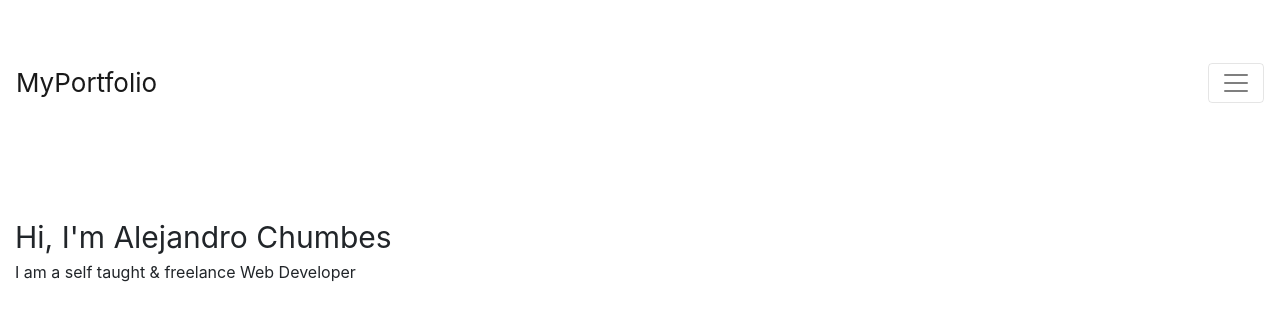
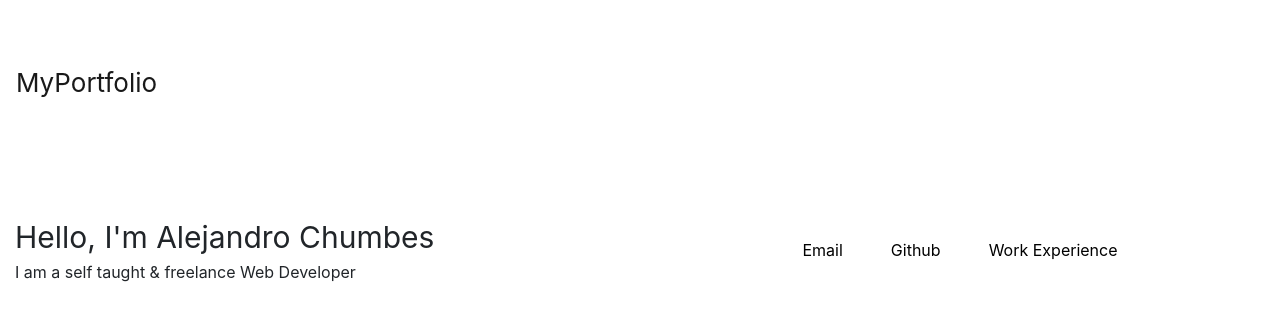
Before and after one commit to AleChumbes/portfolio, a plain HTML site: page index.html in a window 1280 px wide. Drawn offline with nearby package versions, Linux system fonts and the light colour scheme.

Commit message:
styled and added links

```diff
--- a/index.html
+++ b/index.html
@@ -12,19 +12,19 @@
     <header>
         <nav class="navbar navbar-light container">
             <a class="navbar-brand" href="#">MyPortfolio</a>
-            <button class="navbar-toggler" type="button" data-toggle="collapse" data-target="#navbarNavDropdown" aria-controls="navbarNavDropdown" aria-expanded="false" aria-label="Toggle navigation">
+            <button class="navbar-toggler navbar-expand d-md-none" type="button" data-toggle="collapse" data-target="#navbarNavDropdown" aria-controls="navbarNavDropdown" aria-expanded="false" aria-label="Toggle navigation">
               <span class="navbar-toggler-icon"></span>
             </button>
             <div class="collapse navbar-collapse" id="navbarNavDropdown">
               <ul class="navbar-nav align-items-center">
                 <li class="nav-item">
-                  <a class="nav-link" href="#">Home <span class="sr-only">(current)</span></a>
+                  <a class="nav-link" href="#">Email <span class="sr-only">(current)</span></a>
                 </li>
                 <li class="nav-item">
-                  <a class="nav-link" href="#">About me</a>
+                  <a class="nav-link" href="#">Github</a>
                 </li>
                 <li class="nav-item">
-                  <a class="nav-link" href="#">Contact</a>
+                  <a class="nav-link" href="#">Work Experience</a>
                 </li>
               </ul>
             </div>
@@ -35,9 +35,24 @@
 
     <div class="container hero">
       <div class="row">
-        <div class="col-6">
-          <p><span class="intro">Hi, I'm Alejandro Chumbes</span><br>
+        <div class="col-12 col-md-6">
+          <p><span class="intro">Hello, I'm Alejandro Chumbes</span><br>
           <span class="profession">I am a self taught & freelance Web Developer</span></p>
+        </div>
+        <div class="col-6 d-flex align-items-center justify-content-center">
+          <ul class="work-links list-inline">
+            <!-- learned how to make a button trigger an email with js  -->
+            <li class="list-inline-item personal-link"><a href="#" onclick="sendEmail()">Email</a></li>
+            <script>
+              function sendEmail () {
+              var email = "mailto:Chumbesale@gmail.com";
+              window.location.href = email;
+              }
+            </script>
+            <li class="list-inline-item personal-link"><a href="https://github.com/AleChumbes?tab=repositories">Github</a></li>
+            <!-- add some work experience here when I have more of it -->
+            <li class="list-inline-item personal-link"><a href="#">Work Experience</a></li>
+          </ul>
         </div>
       </div>
     </div>
--- a/style.css
+++ b/style.css
@@ -29,3 +29,26 @@ nav {
     font-size: 30px;
     font-weight: 400;
 }
+
+/* personal links */
+
+.work-links {
+    list-style: none;
+}
+
+.work-links>li>a {
+    color: black;
+    padding: 0 20px;
+
+}
+
+.list-inline {
+    display: flex;
+    align-content: center;
+}
+
+@media (max-width: 767px) {
+    .work-links {
+        display: none;
+    }
+}
```
